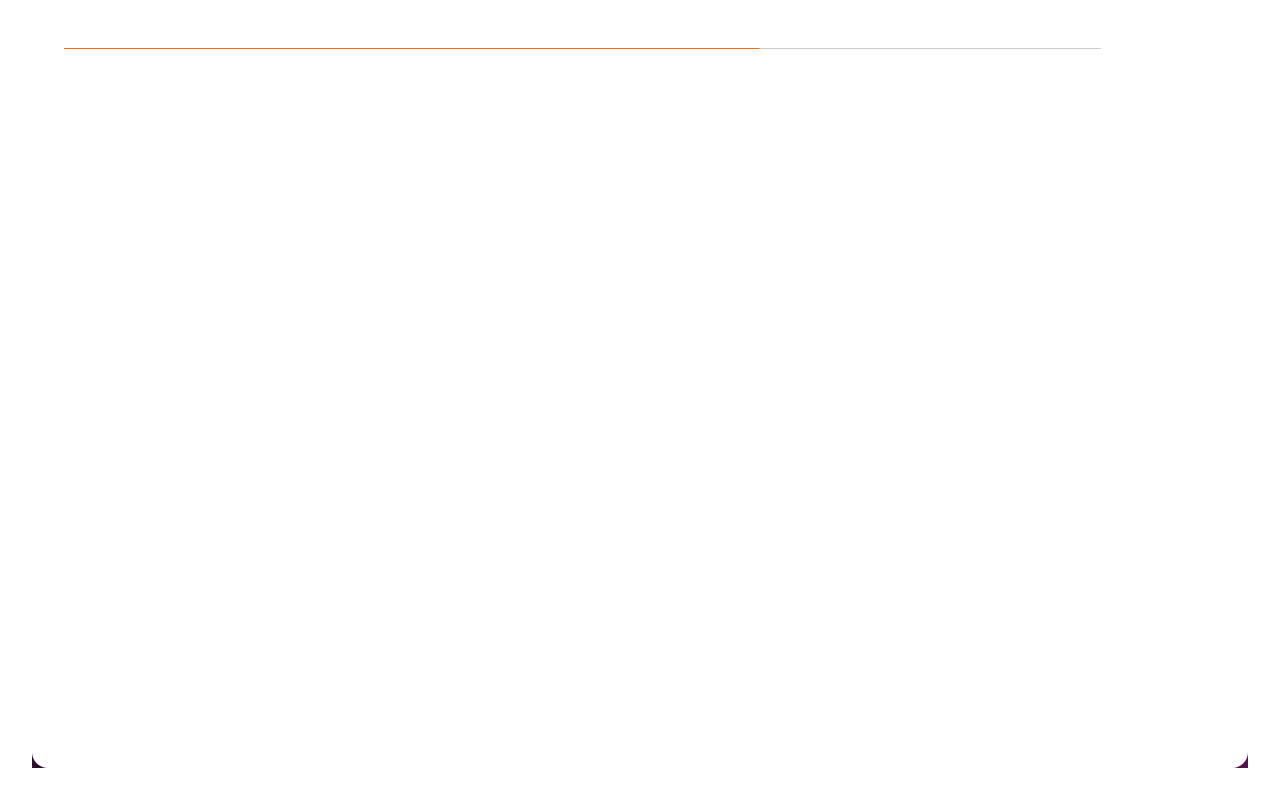
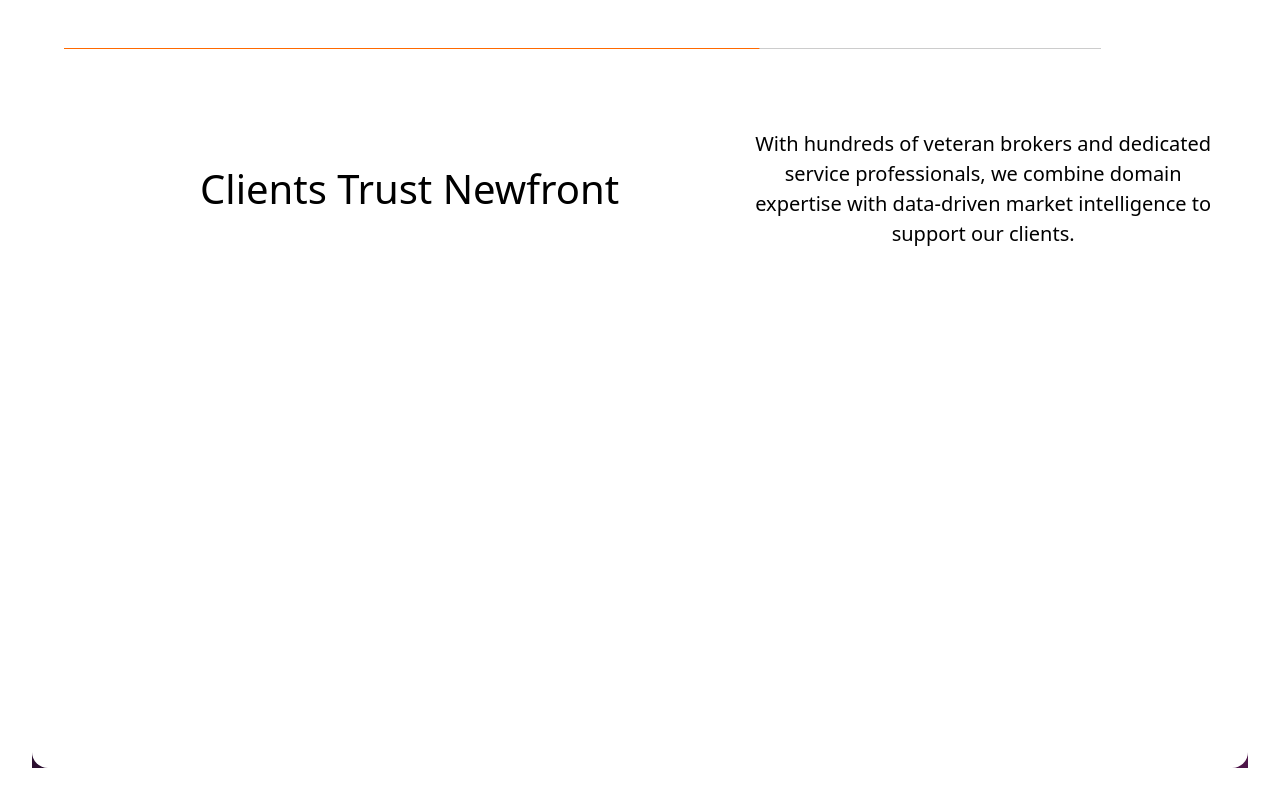
Before and after one commit to Emma24968/Typescript-website, a React (Vite) app in the folder react-typescript-demo/: page / in a window 1280 px wide. Shown: the part 817-1617 px from the top of the page. Built offline with nearby package versions, Linux system fonts and the light colour scheme.

Commit message:
Ceeated the image slider

```diff
--- a/react-typescript-demo/src/components/navigation/body/main/Partnership.tsx
+++ b/react-typescript-demo/src/components/navigation/body/main/Partnership.tsx
@@ -1,9 +1,11 @@
 import { Slider } from "./Slider";
+import { Testimonial } from "./Testimonial";
 
 export const Partnership = () => {
   return (
     <div className="bg-white rounded-2xl h-[50rem] p-8">
       <Slider />
+      <Testimonial />
     </div>
   );
 };
--- /dev/null
+++ b/react-typescript-demo/src/components/navigation/body/main/Testimonial.tsx
@@ -0,0 +1,12 @@
+export const Testimonial = () => {
+  return (
+    <div className="flex items-center mt-[5rem]">
+      <h3 className="font-[aeronik,sans serif] w-[60%] text-[40px]">Clients Trust Newfront</h3>
+      <p className="text-[20px]">
+        With hundreds of veteran brokers and dedicated<br />  service professionals, we
+        combine domain <br /> expertise with data-driven market intelligence to <br /> support
+        our clients.
+      </p>
+    </div>
+  );
+};
```
Also changed, not shown: react-typescript-demo/src/components/navigation/body/main/Carousel/Slider.tsx (added).
